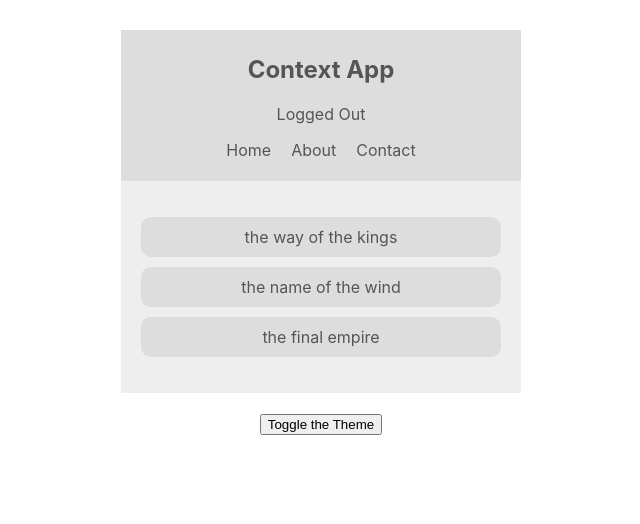
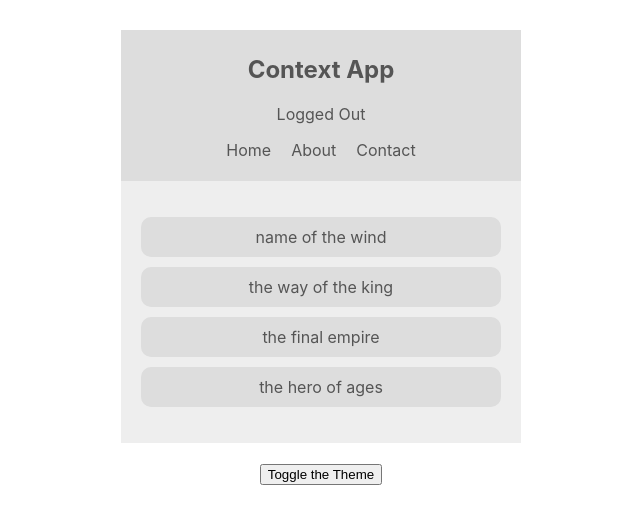
Before and after one commit to LijuJacob08/ContextApiPractice, a React (Create React App) app: page / in a window 1280 px wide. Shown: the top 524 px of the page, without its empty margins (319-959 px from the left). Built offline with nearby package versions, Linux system fonts and the light colour scheme.

Commit message:
Creating Context with Functional Components

```diff
--- a/src/App.js
+++ b/src/App.js
@@ -2,6 +2,7 @@ import BookList from "./components/BookList";
 import Navbar from "./components/Navbar";
 import ThemeToggle from "./components/ThemeToggle";
 import AuthContextProvider from "./contexts/AuthContext";
+import BookContextProvider from "./contexts/BookContext";
 import ThemeContextProvider from "./contexts/ThemeContext";
 
 
@@ -11,7 +12,9 @@ function App() {
       <ThemeContextProvider>
       <AuthContextProvider>
       <Navbar/>
-      <BookList />
+      <BookContextProvider>
+        <BookList />
+      </BookContextProvider>
       <ThemeToggle />
      </AuthContextProvider>
       </ThemeContextProvider>
--- a/src/components/BookList.js
+++ b/src/components/BookList.js
@@ -1,16 +1,20 @@
 import React, { useContext} from 'react';
+import { BookContext } from '../contexts/BookContext';
 import { ThemeContext } from '../contexts/ThemeContext';
 
  const BookList = () => {
     const {isLightTheme,light,dark}=useContext(ThemeContext)
+    const {books} = useContext(BookContext);
     const theme =isLightTheme ? light : dark;
      return (
         <div className="book-list" style = {{background:theme.bg, color:theme.syntax}}>
         <ul>
-            <li style={{background:theme.ui}} >the way of the kings</li>
-            <li style={{background:theme.ui}} >the name of the wind</li>
-            <li style={{background:theme.ui}} >the final empire</li>
-        </ul>
+            {books.map(book=>{
+            return (
+            <li key={book.id} style={{background:theme.ui}}> {book.title}</li>
+            )
+        })}
+         </ul>
     </div>
      );
  }
--- /dev/null
+++ b/src/contexts/BookContext.js
@@ -0,0 +1,19 @@
+import React ,{createContext,useState} from 'react';
+export  const BookContext = createContext();
+
+const  BookContextProvider= (props) => {
+    const [books,setBooks]=useState([
+        {title:'name of the wind', id:1},
+        {title:'the way of the king', id:2},
+        {title:'the final empire', id:3},
+        {title:'the hero of ages', id:4}
+
+    ]);
+    return (
+        <BookContext.Provider value={{books}}>
+            {props.children}
+        </BookContext.Provider>
+    );
+}
+
+export default BookContextProvider;
```
